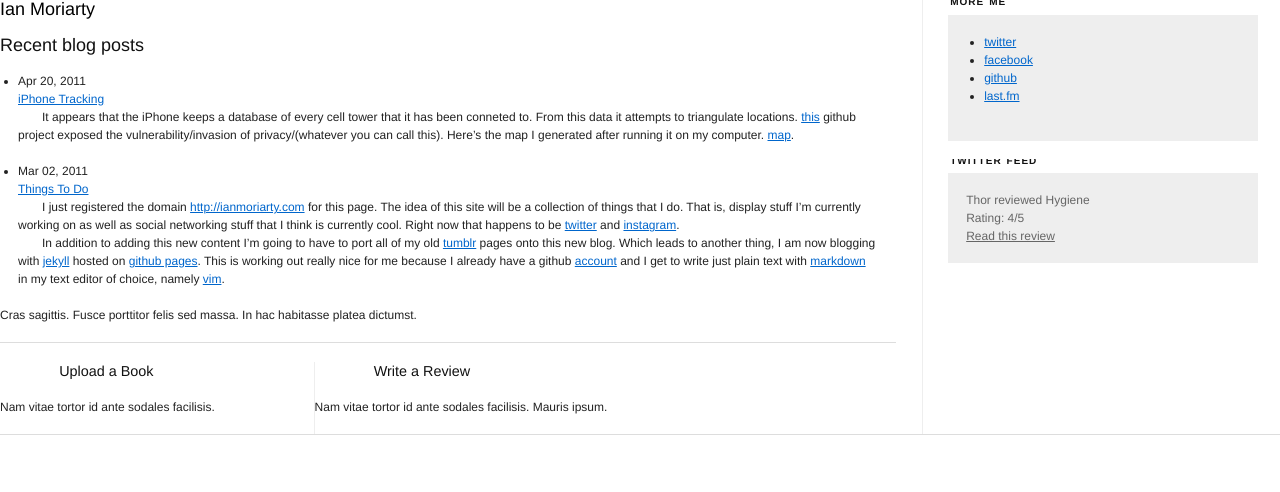
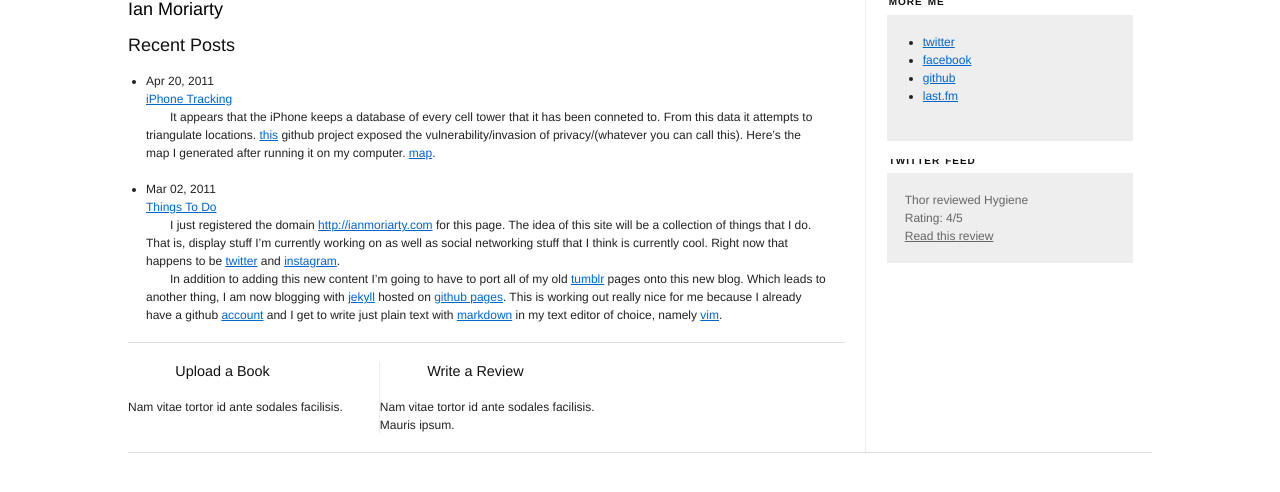
Before and after one commit to iann/website, a Jekyll site: the page built from index.html, in a window 1280 px wide. Shown: the top 492 px of the page. Built offline with Jekyll 4.4.1, drawn with Linux system fonts in a browser that asks for light colours; Markdown is read by kramdown in place of the engine named in the settings.

Commit message:
container

```diff
--- a/_layouts/default.html
+++ b/_layouts/default.html
@@ -1,10 +1,10 @@
 {% include header.html %}
 <body>
-
+        <div class="container">
    <div class="span-17 colborder" id="content">
           <h3 class="loud">Ian Moriarty</h3>
 
-              <h3 id="recent-posts">Recent blog posts</h3>
+              <h3 id="recent-posts">Recent Posts</h3>
     <ul class="archive">
     {% for post in site.posts limit:2 %}
         <li>
@@ -15,12 +15,7 @@
         </div>
         </li>
     {% endfor %}
-<!--<li>&rarr; <a href="/archive/">More...</a></li>-->
     </ul>
-
-          <p>
-            Cras sagittis. Fusce porttitor felis sed massa. In hac habitasse platea dictumst.
-          </p>
 
           <hr />
           <div class="span-8 colborder">
@@ -67,7 +62,7 @@
         </div>
 
         <hr />
-
+</div>
 
 
 </body>
```
